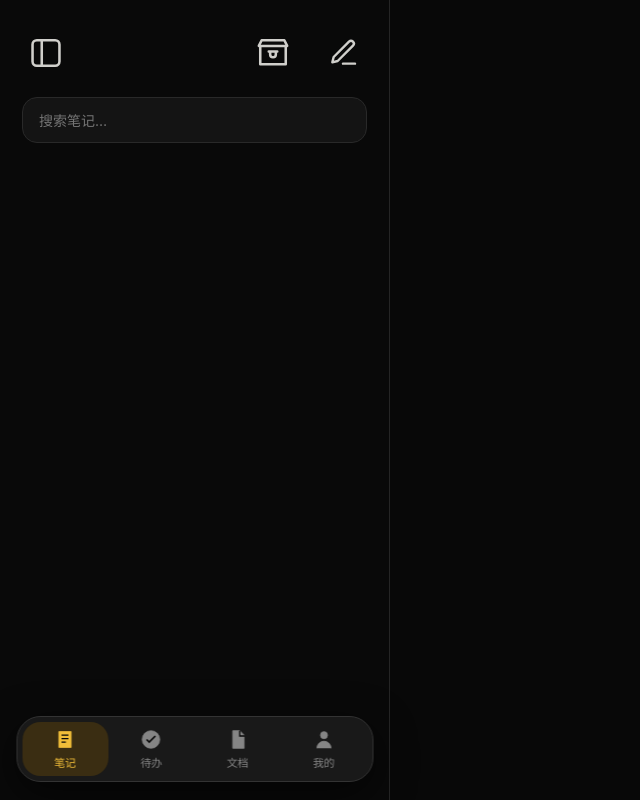
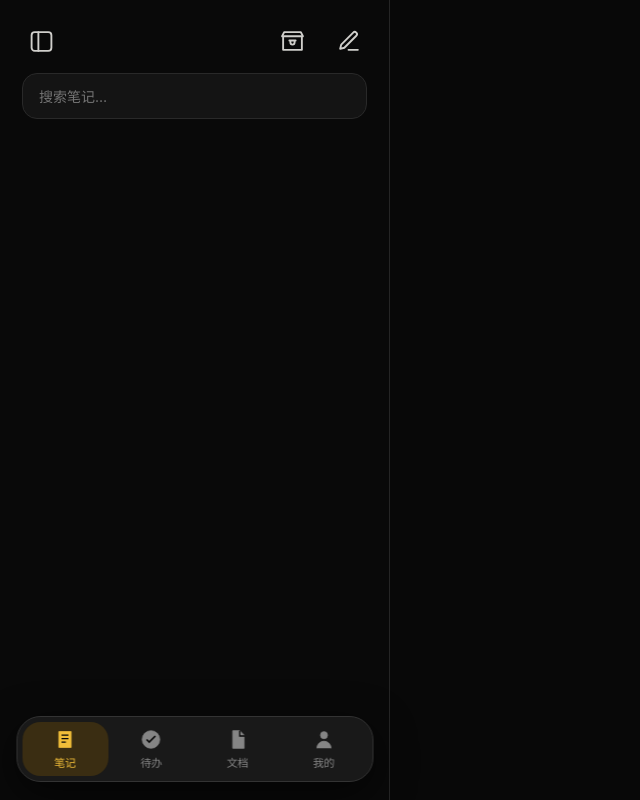
Before and after one commit to GSvegetable/Gsclip, a plain HTML site: page ui-lab/index.html in a window 1280 px wide. Shown: the whole page, without its empty margins (0-640 px from the left). Drawn offline with Linux system fonts and the light colour scheme.

Commit message:
Reduce oversized UI lab toolbar scale

```diff
--- a/ui-lab/index.html
+++ b/ui-lab/index.html
@@ -8,14 +8,14 @@
 *{box-sizing:border-box}html,body{margin:0;width:100%;height:100%;overflow:hidden;background:var(--bg);color:var(--text)}button,input,textarea{font:inherit}button{color:inherit;cursor:pointer}
 .app{height:100dvh;display:grid;grid-template-columns:minmax(300px,min(35vw,390px)) 1fr;background:var(--bg)}
 .sidebar{min-width:0;height:100%;display:flex;flex-direction:column;border-right:1px solid var(--line);background:#090909;position:relative;z-index:2}
-.side-head{padding:26px 22px 18px;display:flex;flex-direction:column;align-items:stretch;gap:17px}
-.toolbar-row{height:54px;display:flex;align-items:center;gap:22px}
+.side-head{padding:20px 22px 14px;display:flex;flex-direction:column;align-items:stretch;gap:11px}
+.toolbar-row{height:42px;display:flex;align-items:center;gap:18px}
 .toolbar-spacer{flex:1}
-.toolbar-row .icon-btn{width:48px;height:48px;flex:none;color:#d0cfcb}
-.toolbar-row .icon-btn svg{width:34px;height:34px;stroke:currentColor;fill:none;stroke-width:1.8;stroke-linecap:round;stroke-linejoin:round}
-.toolbar-row .compose-btn svg{width:32px;height:32px}
+.toolbar-row .icon-btn{width:38px;height:38px;flex:none;color:#d0cfcb}
+.toolbar-row .icon-btn svg{width:25px;height:25px;stroke:currentColor;fill:none;stroke-width:1.8;stroke-linecap:round;stroke-linejoin:round}
+.toolbar-row .compose-btn svg{width:25px;height:25px}
 .search-wrap{display:block!important;width:100%;min-width:0;padding:0}
-.search{width:100%;height:46px;border:1px solid #2c2c2c;border-radius:15px;background:#151515;color:var(--text);padding:0 16px;outline:none}
+.search{width:100%;height:40px;border:1px solid #2c2c2c;border-radius:15px;background:#151515;color:var(--text);padding:0 16px;outline:none}
 .search:focus{border-color:#94701d}
 .side-head .folder-icon,.side-head>div:nth-child(2){display:none}
 .folder-icon{width:48px;height:48px;border-radius:13px;background:#343434;display:grid;place-items:center;font-size:23px;flex:none}
```
